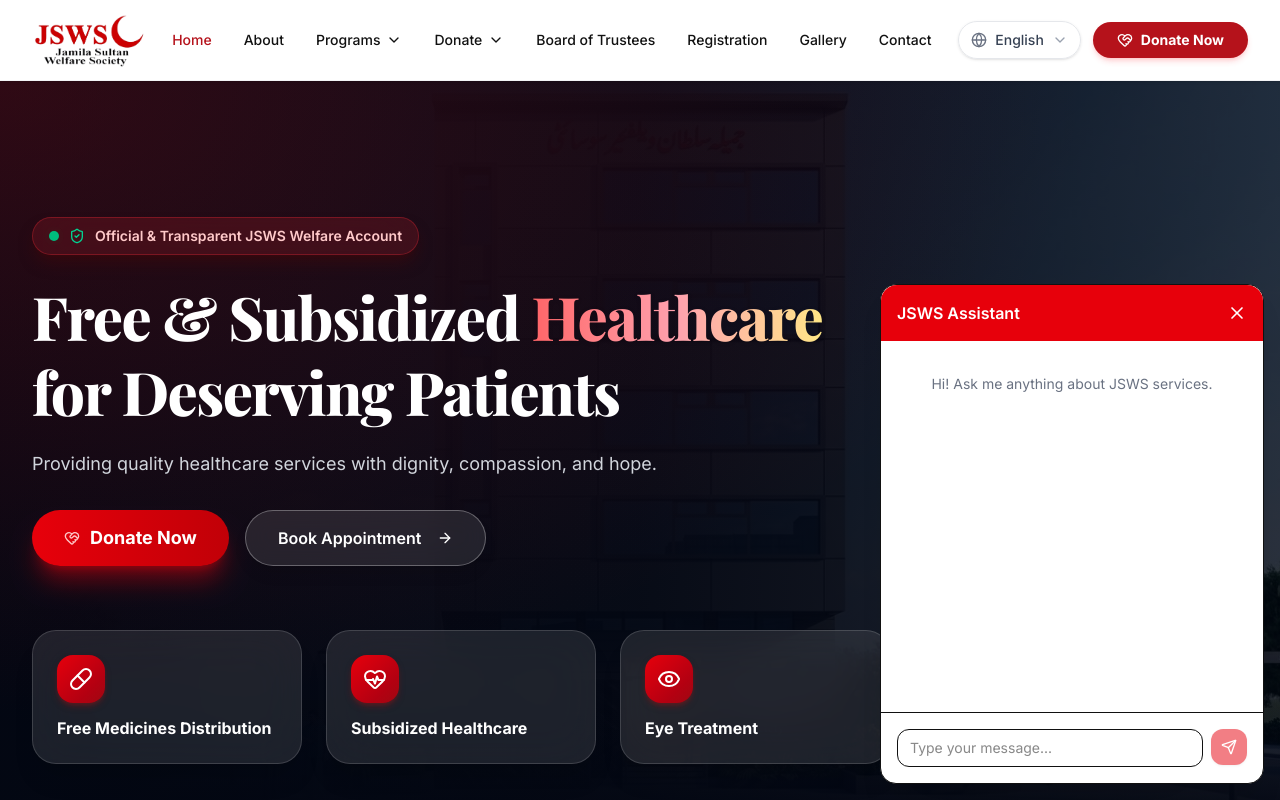
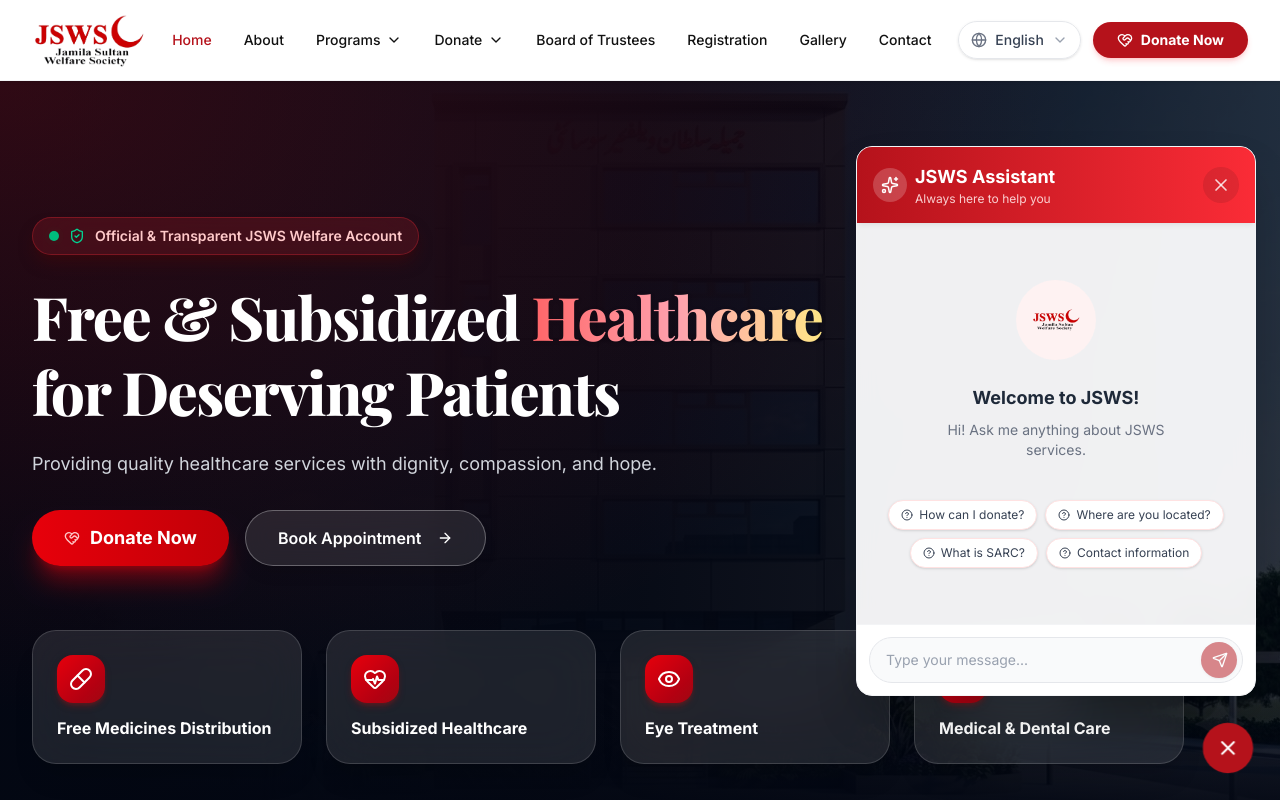
Before and after one commit to zainab0x7/JSWS-website-NGO-website-, a Next.js app: page /en in a window 1280 px wide. Both pictures are taken after a click on the button "Toggle Chat". Shown: the top 800 px of the page. Built offline with nearby package versions, Linux system fonts and the light colour scheme; a web font is replaced by a local one.

Commit message:
created jsws website

```diff
--- a/components/ChatWidget.tsx
+++ b/components/ChatWidget.tsx
@@ -1,152 +1,186 @@
 "use client";
 
 import { useState, useRef, useEffect } from 'react';
-import { MessageCircle, X, Send } from 'lucide-react';
+import { MessageCircle, X, Send, Sparkles, User, Bot, HelpCircle } from 'lucide-react';
 import { Button } from './ui/button';
 import { useTranslations } from 'next-intl';
-
-type Message = {
-  id: string;
-  role: 'user' | 'assistant';
-  content: string;
-};
-
-const getBotResponse = (input: string): string => {
-  const lowerInput = input.toLowerCase();
-
-  if (lowerInput.match(/\b(hi|hello|hey|greetings|assalam)\b/)) {
-    return "Hello! I am the JSWS Assistant. How can I help you today?";
-  }
-
-  if (lowerInput.match(/\b(jsws|jamila sultan welfare society|what is jsws|ngo|about)\b/)) {
-    return "JSWS (Jamila Sultan Welfare Society) is a non-profit organization dedicated to providing healthcare, rehabilitation, and educational support to those in need.";
-  }
-
-  if (lowerInput.match(/\b(donate|donation|zakat|sadqah|sponsor|fund)\b/)) {
-    return "You can support us through Zakat, Sadqah, or General Donations. You can also sponsor a patient, clinic, medicines, or equipment. Please visit our Donate page for more details!";
-  }
-
-  if (lowerInput.match(/\b(contact|phone|email|call|reach|number)\b/)) {
-    return "You can reach us via phone at +92 307 2021882 or +92 336 3398787. You can also email us at jswswelfare@gmail.com.";
-  }
-
-  if (lowerInput.match(/\b(sarc|rehabilitation|therapy|physio)\b/)) {
-    return "SARC (Sultan Ahmed Rehabilitation Centre) provides Rehabilitation and Therapy services to help patients recover and regain independence.";
-  }
-
-  if (lowerInput.match(/\b(jsmdc|medical|dental|clinic|doctor)\b/)) {
-    return "JSMDC (Jamila Sultan Medical & Dental Clinic) offers quality medical and dental services to the community.";
-  }
-
-  if (lowerInput.match(/\b(services|programs|what do you do|work)\b/)) {
-    return "We offer several programs including JSMDC (Medical/Dental), SARC (Rehabilitation), Educational Scholarships, and Community Health Awareness campaigns.";
-  }
-
-  if (lowerInput.match(/\b(volunteer|join|help)\b/)) {
-    return "We'd love for you to join our 500+ active volunteers! Check our Volunteer page to sign up and make a difference.";
-  }
-
-  if (lowerInput.match(/\b(location|address|where)\b/)) {
-    return "Our main facilities are located in Karachi, Pakistan. Please see our Contact page for exact directions.";
-  }
-
-  if (lowerInput.match(/\b(thank you|thanks)\b/)) {
-    return "You're very welcome! Let me know if you need anything else.";
-  }
-
-  return "I'm sorry, I couldn't understand that. Could you please rephrase, or contact us directly at jswswelfare@gmail.com for more detailed inquiries?";
-};
+import { motion, AnimatePresence } from 'framer-motion';
+import { useChat } from '@ai-sdk/react';
+import { cn } from '@/lib/utils';
 
 export default function ChatWidget() {
   const [isOpen, setIsOpen] = useState(false);
-  const [input, setInput] = useState('');
-  const [messages, setMessages] = useState<Message[]>([]);
-  const [isTyping, setIsTyping] = useState(false);
   const scrollRef = useRef<HTMLDivElement>(null);
   const t = useTranslations('ChatWidget');
+
+  const { messages, input, handleInputChange, handleSubmit, isLoading, setInput, append } = useChat({
+    api: '/api/chat',
+  });
 
   useEffect(() => {
     if (scrollRef.current) {
       scrollRef.current.scrollTop = scrollRef.current.scrollHeight;
     }
-  }, [messages, isTyping]);
+  }, [messages, isLoading]);
 
-  const handleInputChange = (e: React.ChangeEvent<HTMLInputElement>) => {
-    setInput(e.target.value);
-  };
+  const quickReplies = [
+    "How can I donate?",
+    "Where are you located?",
+    "What is SARC?",
+    "Contact information"
+  ];
 
-  const handleSubmit = (e: React.FormEvent) => {
-    e.preventDefault();
-    if (!input.trim() || isTyping) return;
-
-    const userMessage: Message = { id: Date.now().toString(), role: 'user', content: input };
-    setMessages(prev => [...prev, userMessage]);
-    setInput('');
-    setIsTyping(true);
-
-    setTimeout(() => {
-      const response = getBotResponse(userMessage.content);
-      const botMessage: Message = { id: (Date.now() + 1).toString(), role: 'assistant', content: response };
-      setMessages(prev => [...prev, botMessage]);
-      setIsTyping(false);
-    }, 800 + Math.random() * 500); // Random delay between 800ms and 1300ms
+  const handleQuickReply = (text: string) => {
+    if (typeof append === 'function') {
+      append({
+        role: 'user',
+        content: text,
+      });
+    } else if (typeof setInput === 'function') {
+      setInput(text);
+    } else {
+      handleInputChange({
+        target: { value: text }
+      } as any);
+    }
   };
 
   return (
-    <div className="fixed bottom-4 right-4 z-50">
-      {isOpen ? (
-        <div className="bg-white border rounded-lg shadow-xl w-80 sm:w-96 h-[500px] flex flex-col">
-          <div className="flex justify-between items-center p-4 border-b bg-red-600 text-white rounded-t-lg">
-            <h3 className="font-semibold">{t('title')}</h3>
-            <button onClick={() => setIsOpen(false)} className="text-white hover:text-gray-200">
+    <div className="fixed bottom-6 right-6 z-50">
+      <AnimatePresence>
+        {isOpen && (
+          <motion.div
+            initial={{ opacity: 0, y: 20, scale: 0.95 }}
+            animate={{ opacity: 1, y: 0, scale: 1 }}
+            exit={{ opacity: 0, y: 20, scale: 0.95 }}
+            transition={{ duration: 0.2 }}
+            className="absolute bottom-20 right-0 bg-white/90 backdrop-blur-md border border-gray-100 rounded-2xl shadow-2xl w-[350px] sm:w-[400px] h-[550px] flex flex-col overflow-hidden"
+          >
+            {/* Header */}
+            <div className="flex justify-between items-center p-4 bg-gradient-to-r from-[var(--color-primary)] to-red-500 text-white shadow-md">
+              <div className="flex items-center gap-2">
+                <div className="bg-white/20 p-2 rounded-full">
+                  <Sparkles size={18} />
+                </div>
+                <div>
+                  <h3 className="font-bold text-lg">{t('title')}</h3>
+                  <p className="text-xs text-red-100 opacity-90">Always here to help you</p>
+                </div>
+              </div>
+              <button
+                onClick={() => setIsOpen(false)}
+                className="text-white/80 hover:text-white bg-black/10 hover:bg-black/20 p-2 rounded-full transition-colors"
+                aria-label="Close Chat"
+              >
                 <X size={20} />
               </button>
             </div>
 
-          <div ref={scrollRef} className="flex-1 overflow-y-auto p-4 space-y-4">
+            {/* Chat Body */}
+            <div ref={scrollRef} className="flex-1 overflow-y-auto p-4 space-y-4 bg-gray-50/50">
               {messages.length === 0 && (
-              <p className="text-gray-500 text-sm text-center mt-4">
+                <div className="flex flex-col items-center justify-center h-full space-y-6 text-center animate-in fade-in zoom-in duration-500">
+                  <div className="w-20 h-20 bg-red-50 rounded-full flex items-center justify-center">
+                    <img src="/jsws-logo.png" alt="JSWS" className="w-12 h-12 object-contain" />
+                  </div>
+                  <div className="space-y-2">
+                    <h4 className="text-lg font-bold text-gray-800">Welcome to JSWS!</h4>
+                    <p className="text-sm text-gray-500 max-w-[250px] mx-auto">
                       {t('welcome_message')}
                     </p>
+                  </div>
+
+                  {/* Quick Replies */}
+                  <div className="flex flex-wrap justify-center gap-2 mt-4">
+                    {quickReplies.map((reply, idx) => (
+                      <button
+                        key={idx}
+                        onClick={() => handleQuickReply(reply)}
+                        className="text-xs bg-white border border-red-100 hover:border-[var(--color-primary)] hover:bg-red-50 text-gray-700 hover:text-[var(--color-primary)] px-3 py-1.5 rounded-full transition-all shadow-sm flex items-center gap-1.5"
+                      >
+                        <HelpCircle size={12} />
+                        {reply}
+                      </button>
+                    ))}
+                  </div>
+                </div>
               )}
+
               {messages.map((m) => (
-              <div key={m.id} className={`flex ${m.role === 'user' ? 'justify-end' : 'justify-start'}`}>
-                <div className={`max-w-[80%] rounded-lg p-3 text-sm ${m.role === 'user' ? 'bg-red-600 text-white' : 'bg-gray-100 text-gray-800'}`}>
+                <motion.div
+                  initial={{ opacity: 0, y: 10 }}
+                  animate={{ opacity: 1, y: 0 }}
+                  key={m.id}
+                  className={cn(
+                    "flex gap-3",
+                    m.role === 'user' ? 'justify-end' : 'justify-start'
+                  )}
+                >
+                  {m.role === 'assistant' && (
+                    <div className="w-8 h-8 rounded-full bg-red-100 flex items-center justify-center shrink-0 mt-1">
+                      <Bot size={16} className="text-[var(--color-primary)]" />
+                    </div>
+                  )}
+
+                  <div className={cn(
+                    "max-w-[75%] rounded-2xl p-3.5 text-sm shadow-sm",
+                    m.role === 'user'
+                      ? 'bg-[var(--color-primary)] text-white rounded-tr-sm'
+                      : 'bg-white border border-gray-100 text-gray-800 rounded-tl-sm'
+                  )}>
+                    <div className="whitespace-pre-wrap leading-relaxed">
                       {m.content}
                     </div>
                   </div>
+                </motion.div>
               ))}
-            {isTyping && (
-              <div className="flex justify-start">
-                <div className="bg-gray-100 text-gray-800 rounded-lg p-3 text-sm animate-pulse">
-                  {t('thinking')}
+
+              {isLoading && (
+                <div className="flex justify-start gap-3">
+                  <div className="w-8 h-8 rounded-full bg-red-100 flex items-center justify-center shrink-0 mt-1">
+                    <Bot size={16} className="text-[var(--color-primary)]" />
+                  </div>
+                  <div className="bg-white border border-gray-100 text-gray-800 rounded-2xl rounded-tl-sm p-4 text-sm shadow-sm flex gap-1 items-center">
+                    <span className="w-2 h-2 bg-gray-400 rounded-full animate-bounce [animation-delay:-0.3s]"></span>
+                    <span className="w-2 h-2 bg-gray-400 rounded-full animate-bounce [animation-delay:-0.15s]"></span>
+                    <span className="w-2 h-2 bg-gray-400 rounded-full animate-bounce"></span>
                   </div>
                 </div>
               )}
             </div>
 
-          <div className="p-4 border-t">
-            <form onSubmit={handleSubmit} className="flex gap-2">
+            {/* Input Area */}
+            <div className="p-3 bg-white border-t border-gray-100">
+              <form onSubmit={handleSubmit} className="flex gap-2 relative items-center">
                 <input
-                className="flex-1 border rounded-md px-3 py-2 text-sm focus:outline-none focus:ring-2 focus:ring-red-600"
+                  className="flex-1 bg-gray-50 border border-gray-200 rounded-full pl-4 pr-12 py-3 text-sm focus:outline-none focus:ring-2 focus:ring-red-500/20 focus:border-[var(--color-primary)] transition-all placeholder:text-gray-400"
                   value={input}
                   placeholder={t('input_placeholder')}
                   onChange={handleInputChange}
                 />
-              <Button type="submit" size="icon" disabled={isTyping || !input.trim()} className="bg-red-600 hover:bg-red-700 text-white">
-                <Send size={18} />
+                <Button
+                  type="submit"
+                  disabled={isLoading || !(input || '').trim()}
+                  className="absolute right-1.5 bg-[var(--color-primary)] hover:bg-[var(--color-primary-dark)] text-white rounded-full w-9 h-9 p-0 flex items-center justify-center transition-transform hover:scale-105 disabled:opacity-50 disabled:hover:scale-100"
+                >
+                  <Send size={16} className="ml-0.5" />
                 </Button>
               </form>
             </div>
-        </div>
-      ) : (
+          </motion.div>
+        )}
+      </AnimatePresence>
+
       <button
-          onClick={() => setIsOpen(true)}
-          className="bg-red-600 hover:bg-red-700 text-white p-4 rounded-full shadow-lg transition-transform hover:scale-105 flex items-center justify-center"
+        onClick={() => setIsOpen(!isOpen)}
+        className={cn(
+          "bg-[var(--color-primary)] hover:bg-[var(--color-primary-dark)] text-white w-14 h-14 rounded-full shadow-2xl transition-all duration-300 flex items-center justify-center hover:scale-110 active:scale-95",
+          isOpen && "rotate-90 scale-90"
+        )}
+        aria-label="Toggle Chat"
       >
-          <MessageCircle size={24} />
+        {isOpen ? <X size={26} /> : <MessageCircle size={26} />}
       </button>
-      )}
     </div>
   );
 }
--- a/package.json
+++ b/package.json
@@ -9,10 +9,10 @@
     "lint": "eslint"
   },
   "dependencies": {
-    "@ai-sdk/google": "^4.0.18",
-    "@ai-sdk/react": "^4.0.34",
+    "@ai-sdk/google": "^4.0.23",
+    "@ai-sdk/react": "^4.0.40",
     "@radix-ui/react-slot": "^1.3.0",
-    "ai": "^7.0.31",
+    "ai": "^7.0.37",
     "class-variance-authority": "^0.7.1",
     "clsx": "^2.1.1",
     "framer-motion": "^12.42.2",
```
Also changed, not shown: app/api/chat/route.ts (added, +55 -0 lines), 1 other file (tests, documents, lock files or other folders). Lines whose indentation alone changed are shown as unchanged.
